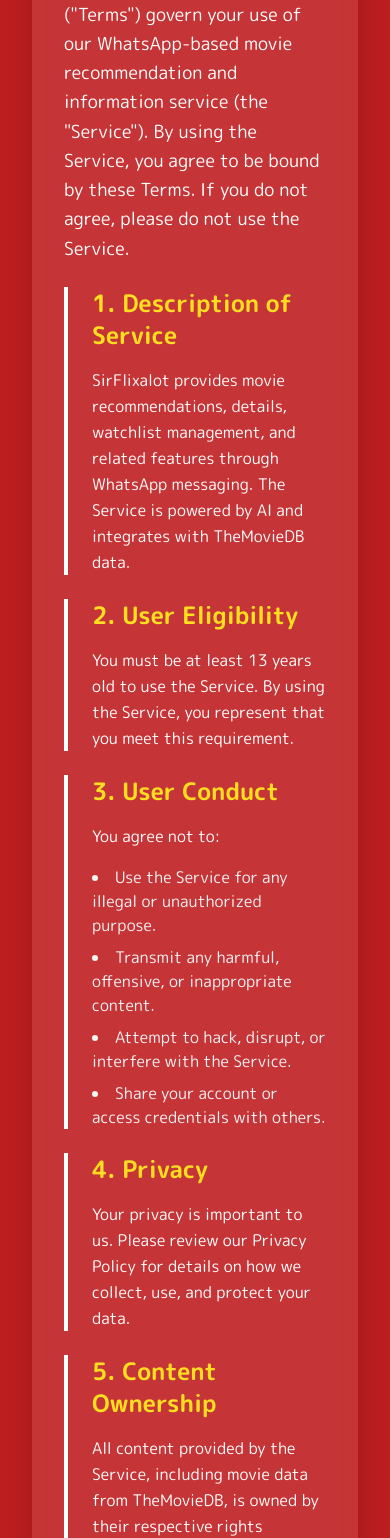
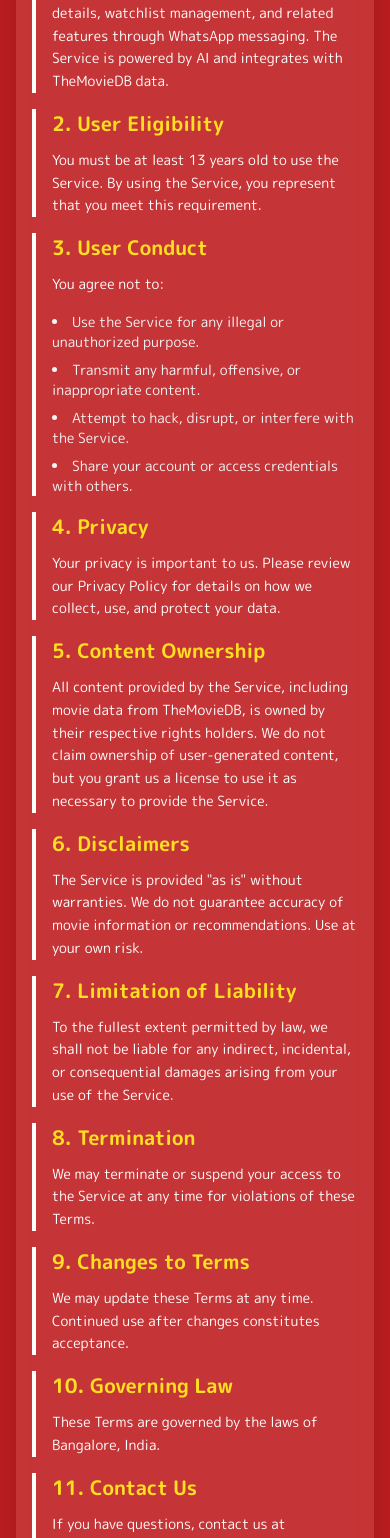
Before and after one commit to KJKunalJadhav/sirflixalot-website, a React (Vite) app: page /terms in a window 390 px wide. Shown: the part 443-1981 px from the top of the page. Built offline with nearby package versions, Linux system fonts and the light colour scheme.

Commit message:
mobile responsiveness added

```diff
--- a/src/App.jsx
+++ b/src/App.jsx
@@ -9,35 +9,35 @@
 
 function Home() {
   return (
-    <div className="container mx-auto h-screen bg-[#bf1e20] flex flex-col items-center justify-center text-white">
+    <div className="container mx-auto min-h-screen bg-[#bf1e20] flex flex-col items-center justify-center text-white px-4">
       <header></header>
 
-      <div className="flex flex-col items-center justify-center ">
-        <h1 className="font-extrabold mb-4 text-6xl text-white text-outline-xl">
+      <div className="flex flex-col items-center justify-center w-full max-w-md">
+        <h1 className="font-extrabold mb-4 text-4xl sm:text-5xl md:text-6xl text-white text-outline-xl text-center">
           WELCOME
         </h1>
-        <h1 className="font-extrabold mb-4 text-6xl text-white text-outline-xl">
+        <h1 className="font-extrabold mb-4 text-4xl sm:text-5xl md:text-6xl text-white text-outline-xl text-center">
           To
         </h1>
-        <div className="flex flex-row justify-center items-center">
+        <div className="flex flex-row justify-center items-center mb-4">
           <img
             src={logo}
             alt="SirFlixAlot Logo"
-            className="w-[267px] h-[400px] p-6 "
+            className="w-48 h-72 sm:w-64 sm:h-96 md:w-[267px] md:h-[400px] p-4 sm:p-6"
           />
         </div>
-        <p className="text-center text-outline text-2xl mb-4">
+        <p className="text-center text-outline text-lg sm:text-xl md:text-2xl mb-4">
           Your WhatsApp AI Entertainment Agent
         </p>
-        <p className="text-center text-outline mb-6 text-xl">
+        <p className="text-center text-outline mb-6 text-base sm:text-lg md:text-xl">
           Powered by TheMovieDB.org
           <br />
           Get spot-on recommendations in your chats
         </p>
       </div>
 
-      <div className="footer mt-8">
-        <ul className="flex flex-wrap justify-center space-x-6 text-sm">
+      <div className="footer mt-8 w-full max-w-md">
+        <ul className="flex flex-wrap justify-center space-x-2 sm:space-x-4 md:space-x-6 text-sm">
           <li>
             <Link to="/about" className="hover:underline">
               About Us
--- a/src/pages/About.jsx
+++ b/src/pages/About.jsx
@@ -3,14 +3,14 @@
 function About() {
   return (
     <div className="min-h-screen bg-gradient-to-br from-[#bf1e20] to-[#bf1e20] text-white">
-      <div className="container mx-auto px-8 py-12">
-        <div className="max-w-4xl mx-auto bg-white/10 backdrop-blur-sm rounded-lg shadow-2xl p-8">
-          <h1 className="text-5xl font-bold mb-8 text-center bg-gradient-to-r from-white to-gray-200 bg-clip-text text-transparent">
+      <div className="container mx-auto px-4 sm:px-6 lg:px-8 py-8 sm:py-12">
+        <div className="max-w-4xl mx-auto bg-white/10 backdrop-blur-sm rounded-lg shadow-2xl p-4 sm:p-6 lg:p-8">
+          <h1 className="text-3xl sm:text-4xl lg:text-5xl font-bold mb-6 sm:mb-8 text-center bg-gradient-to-r from-white to-gray-200 bg-clip-text text-transparent">
             About SirFlixalot
           </h1>
-          <div className="text-left space-y-6">
-            <section className="border-l-4 border-white pl-6">
-              <p className="text-lg leading-relaxed">
+          <div className="text-left space-y-4 sm:space-y-6">
+            <section className="border-l-4 border-white pl-4 sm:pl-6">
+              <p className="text-base sm:text-lg leading-relaxed">
                 SirFlixalot is an intelligent WhatsApp-based movie
                 recommendation bot that brings personalized cinematic
                 experiences directly to your conversations. Built with
@@ -20,11 +20,11 @@
               </p>
             </section>
 
-            <section className="border-l-4 border-white pl-6">
-              <h2 className="text-2xl font-semibold mb-4 text-yellow-300">
+            <section className="border-l-4 border-white pl-4 sm:pl-6">
+              <h2 className="text-xl sm:text-2xl font-semibold mb-3 sm:mb-4 text-yellow-300">
                 What We Do
               </h2>
-              <ul className="list-disc list-inside space-y-2 text-gray-100">
+              <ul className="list-disc list-inside space-y-2 text-gray-100 text-sm sm:text-base">
                 <li>
                   Conversational AI: Engage in natural language conversations
                   about movies, genres, actors, and moods
@@ -44,11 +44,11 @@
               </ul>
             </section>
 
-            <section className="border-l-4 border-white pl-6">
-              <h2 className="text-2xl font-semibold mb-4 text-yellow-300">
+            <section className="border-l-4 border-white pl-4 sm:pl-6">
+              <h2 className="text-xl sm:text-2xl font-semibold mb-3 sm:mb-4 text-yellow-300">
                 Our Technology
               </h2>
-              <ul className="list-disc list-inside space-y-2 text-gray-100">
+              <ul className="list-disc list-inside space-y-2 text-gray-100 text-sm sm:text-base">
                 <li>
                   Advanced AI Frameworks: Modern conversational AI and machine
                   learning technologies
@@ -60,11 +60,11 @@
               </ul>
             </section>
 
-            <section className="border-l-4 border-white pl-6">
-              <h2 className="text-2xl font-semibold mb-4 text-yellow-300">
+            <section className="border-l-4 border-white pl-4 sm:pl-6">
+              <h2 className="text-xl sm:text-2xl font-semibold mb-3 sm:mb-4 text-yellow-300">
                 Key Features
               </h2>
-              <ul className="list-disc list-inside space-y-2 text-gray-100">
+              <ul className="list-disc list-inside space-y-2 text-gray-100 text-sm sm:text-base">
                 <li>
                   Genre-based, actor-based, and mood-based recommendations
                 </li>
@@ -77,33 +77,33 @@
               </ul>
             </section>
 
-            <section className="border-l-4 border-white pl-6">
-              <h2 className="text-2xl font-semibold mb-4 text-yellow-300">
+            <section className="border-l-4 border-white pl-4 sm:pl-6">
+              <h2 className="text-xl sm:text-2xl font-semibold mb-3 sm:mb-4 text-yellow-300">
                 Free to Use
               </h2>
-              <p className="text-lg leading-relaxed">
+              <p className="text-base sm:text-lg leading-relaxed">
                 SirFlixalot is completely free to use. Get personalized movie
                 recommendations anytime through WhatsApp without any
                 subscription fees or hidden costs.
               </p>
             </section>
 
-            <section className="border-l-4 border-white pl-6">
-              <h2 className="text-2xl font-semibold mb-4 text-yellow-300">
+            <section className="border-l-4 border-white pl-4 sm:pl-6">
+              <h2 className="text-xl sm:text-2xl font-semibold mb-3 sm:mb-4 text-yellow-300">
                 Data Sources
               </h2>
-              <p className="text-lg leading-relaxed">
+              <p className="text-base sm:text-lg leading-relaxed">
                 All movie data is sourced from The Movie Database (TMDb) and
                 other reputable entertainment databases to ensure accuracy and
                 up-to-date information.
               </p>
             </section>
 
-            <section className="border-l-4 border-white pl-6">
-              <h2 className="text-2xl font-semibold mb-4 text-yellow-300">
+            <section className="border-l-4 border-white pl-4 sm:pl-6">
+              <h2 className="text-xl sm:text-2xl font-semibold mb-3 sm:mb-4 text-yellow-300">
                 Built by Fynance Technologies
               </h2>
-              <p className="text-lg leading-relaxed">
+              <p className="text-base sm:text-lg leading-relaxed">
                 SirFlixalot was created by Fynance Technologies, a company
                 passionate about combining AI with entertainment to make movie
                 discovery more intuitive and enjoyable. Whether you're looking
@@ -112,10 +112,10 @@
               </p>
             </section>
           </div>
-          <div className="text-center mt-12">
+          <div className="text-center mt-8 sm:mt-12">
             <a
               href="/"
-              className="inline-block px-8 py-3 bg-white text-[#bf1e20] font-semibold rounded-full hover:bg-gray-200 transition duration-300 shadow-lg"
+              className="inline-block px-6 sm:px-8 py-3 bg-white text-[#bf1e20] font-semibold rounded-full hover:bg-gray-200 transition duration-300 shadow-lg text-sm sm:text-base"
             >
               Back to Home
             </a>
--- a/src/pages/Contact.jsx
+++ b/src/pages/Contact.jsx
@@ -6,33 +6,35 @@
 function Contact() {
   return (
     <div className="min-h-screen bg-gradient-to-br from-[#bf1e20] to-[#bf1e20] text-white">
-      <div className="container mx-auto px-8 py-12">
-        <div className="max-w-4xl mx-auto bg-white/10 backdrop-blur-sm rounded-lg shadow-2xl p-8">
-          <h1 className="text-5xl font-bold mb-8 text-center bg-gradient-to-r from-white to-gray-200 bg-clip-text text-transparent">
+      <div className="container mx-auto px-4 sm:px-6 lg:px-8 py-8 sm:py-12">
+        <div className="max-w-4xl mx-auto bg-white/10 backdrop-blur-sm rounded-lg shadow-2xl p-4 sm:p-6 lg:p-8">
+          <h1 className="text-3xl sm:text-4xl lg:text-5xl font-bold mb-6 sm:mb-8 text-center bg-gradient-to-r from-white to-gray-200 bg-clip-text text-transparent">
             Contact Us
           </h1>
-          <div className="text-left space-y-6">
-            <p className="text-lg leading-relaxed">
-              Have questions about SirFlixalot? Reach out to us! We're here to help with your entertainment needs.
+          <div className="text-left space-y-4 sm:space-y-6">
+            <p className="text-base sm:text-lg leading-relaxed">
+              Have questions about SirFlixalot? Reach out to us! We're here to
+              help with your entertainment needs.
             </p>
-            <section className="border-l-4 border-white pl-6">
-              <h2 className="text-2xl font-semibold mb-4 text-yellow-300">
+            <section className="border-l-4 border-white pl-4 sm:pl-6">
+              <h2 className="text-xl sm:text-2xl font-semibold mb-3 sm:mb-4 text-yellow-300">
                 Get in Touch
               </h2>
-              <div className="bg-white/20 rounded-lg p-4 space-y-2">
-                <p>
+              <div className="bg-white/20 rounded-lg p-3 sm:p-4 space-y-2">
+                <p className="text-sm sm:text-base">
                   <strong>Email:</strong> {supportEmail}
                 </p>
-                <p>
-                  <strong>WhatsApp:</strong> Add our bot directly in WhatsApp for support.
+                <p className="text-sm sm:text-base">
+                  <strong>WhatsApp:</strong> Add our bot directly in WhatsApp
+                  for support.
                 </p>
               </div>
             </section>
           </div>
-          <div className="text-center mt-12">
+          <div className="text-center mt-8 sm:mt-12">
             <a
               href="/"
-              className="inline-block px-8 py-3 bg-white text-[#bf1e20] font-semibold rounded-full hover:bg-gray-200 transition duration-300 shadow-lg"
+              className="inline-block px-6 sm:px-8 py-3 bg-white text-[#bf1e20] font-semibold rounded-full hover:bg-gray-200 transition duration-300 shadow-lg text-sm sm:text-base"
             >
               Back to Home
             </a>
@@ -42,5 +44,4 @@
     </div>
   );
 }
-
 export default Contact;
--- a/src/pages/Terms.jsx
+++ b/src/pages/Terms.jsx
@@ -6,47 +6,49 @@
 function Terms() {
   return (
     <div className="min-h-screen bg-gradient-to-br from-[#bf1e20] to-[#bf1e20] text-white">
-      <div className="container mx-auto px-8 py-12">
-        <div className="max-w-4xl mx-auto bg-white/10 backdrop-blur-sm rounded-lg shadow-2xl p-8">
-          <h1 className="text-5xl font-bold mb-8 text-center bg-gradient-to-r from-white to-gray-200 bg-clip-text text-transparent">
+      <div className="container mx-auto px-4 sm:px-6 lg:px-8 py-8 sm:py-12">
+        <div className="max-w-4xl mx-auto bg-white/10 backdrop-blur-sm rounded-lg shadow-2xl p-4 sm:p-6 lg:p-8">
+          <h1 className="text-3xl sm:text-4xl lg:text-5xl font-bold mb-6 sm:mb-8 text-center bg-gradient-to-r from-white to-gray-200 bg-clip-text text-transparent">
             Terms and Conditions for SirFlixalot
           </h1>
-          <div className="text-left space-y-6">
-            <p className="text-lg italic text-gray-200">
+          <div className="text-left space-y-4 sm:space-y-6">
+            <p className="text-base sm:text-lg italic text-gray-200">
               Effective Date: October 13, 2025
             </p>
-            <p className="text-lg leading-relaxed">
+            <p className="text-base sm:text-lg leading-relaxed">
               Welcome to SirFlixalot! These Terms and Conditions ("Terms")
               govern your use of our WhatsApp-based movie recommendation and
               information service (the "Service"). By using the Service, you
               agree to be bound by these Terms. If you do not agree, please do
               not use the Service.
             </p>
-            <section className="border-l-4 border-white pl-6">
-              <h2 className="text-2xl font-semibold mb-4 text-yellow-300">
+            <section className="border-l-4 border-white pl-4 sm:pl-6">
+              <h2 className="text-xl sm:text-2xl font-semibold mb-3 sm:mb-4 text-yellow-300">
                 1. Description of Service
               </h2>
-              <p className="leading-relaxed">
+              <p className="leading-relaxed text-sm sm:text-base">
                 SirFlixalot provides movie recommendations, details, watchlist
                 management, and related features through WhatsApp messaging. The
                 Service is powered by AI and integrates with TheMovieDB data.
               </p>
             </section>
-            <section className="border-l-4 border-white pl-6">
-              <h2 className="text-2xl font-semibold mb-4 text-yellow-300">
+            <section className="border-l-4 border-white pl-4 sm:pl-6">
+              <h2 className="text-xl sm:text-2xl font-semibold mb-3 sm:mb-4 text-yellow-300">
                 2. User Eligibility
               </h2>
-              <p className="leading-relaxed">
+              <p className="leading-relaxed text-sm sm:text-base">
                 You must be at least 13 years old to use the Service. By using
                 the Service, you represent that you meet this requirement.
               </p>
             </section>
-            <section className="border-l-4 border-white pl-6">
-              <h2 className="text-2xl font-semibold mb-4 text-yellow-300">
+            <section className="border-l-4 border-white pl-4 sm:pl-6">
+              <h2 className="text-xl sm:text-2xl font-semibold mb-3 sm:mb-4 text-yellow-300">
                 3. User Conduct
               </h2>
-              <p className="mb-4 leading-relaxed">You agree not to:</p>
-              <ul className="list-disc list-inside space-y-2 text-gray-100">
+              <p className="mb-4 leading-relaxed text-sm sm:text-base">
+                You agree not to:
+              </p>
+              <ul className="list-disc list-inside space-y-2 text-gray-100 text-sm sm:text-base">
                 <li>
                   Use the Service for any illegal or unauthorized purpose.
                 </li>
@@ -59,90 +61,90 @@
                 <li>Share your account or access credentials with others.</li>
               </ul>
             </section>
-            <section className="border-l-4 border-white pl-6">
-              <h2 className="text-2xl font-semibold mb-4 text-yellow-300">
+            <section className="border-l-4 border-white pl-4 sm:pl-6">
+              <h2 className="text-xl sm:text-2xl font-semibold mb-3 sm:mb-4 text-yellow-300">
                 4. Privacy
               </h2>
-              <p className="leading-relaxed">
+              <p className="leading-relaxed text-sm sm:text-base">
                 Your privacy is important to us. Please review our Privacy
                 Policy for details on how we collect, use, and protect your
                 data.
               </p>
             </section>
-            <section className="border-l-4 border-white pl-6">
-              <h2 className="text-2xl font-semibold mb-4 text-yellow-300">
+            <section className="border-l-4 border-white pl-4 sm:pl-6">
+              <h2 className="text-xl sm:text-2xl font-semibold mb-3 sm:mb-4 text-yellow-300">
                 5. Content Ownership
               </h2>
-              <p className="leading-relaxed">
+              <p className="leading-relaxed text-sm sm:text-base">
                 All content provided by the Service, including movie data from
                 TheMovieDB, is owned by their respective rights holders. We do
                 not claim ownership of user-generated content, but you grant us
                 a license to use it as necessary to provide the Service.
               </p>
             </section>
-            <section className="border-l-4 border-white pl-6">
-              <h2 className="text-2xl font-semibold mb-4 text-yellow-300">
+            <section className="border-l-4 border-white pl-4 sm:pl-6">
+              <h2 className="text-xl sm:text-2xl font-semibold mb-3 sm:mb-4 text-yellow-300">
                 6. Disclaimers
               </h2>
-              <p className="leading-relaxed">
+              <p className="leading-relaxed text-sm sm:text-base">
                 The Service is provided "as is" without warranties. We do not
                 guarantee accuracy of movie information or recommendations. Use
                 at your own risk.
               </p>
             </section>
-            <section className="border-l-4 border-white pl-6">
-              <h2 className="text-2xl font-semibold mb-4 text-yellow-300">
+            <section className="border-l-4 border-white pl-4 sm:pl-6">
+              <h2 className="text-xl sm:text-2xl font-semibold mb-3 sm:mb-4 text-yellow-300">
                 7. Limitation of Liability
               </h2>
-              <p className="leading-relaxed">
+              <p className="leading-relaxed text-sm sm:text-base">
                 To the fullest extent permitted by law, we shall not be liable
                 for any indirect, incidental, or consequential damages arising
                 from your use of the Service.
               </p>
             </section>
-            <section className="border-l-4 border-white pl-6">
-              <h2 className="text-2xl font-semibold mb-4 text-yellow-300">
+            <section className="border-l-4 border-white pl-4 sm:pl-6">
+              <h2 className="text-xl sm:text-2xl font-semibold mb-3 sm:mb-4 text-yellow-300">
                 8. Termination
               </h2>
-              <p className="leading-relaxed">
+              <p className="leading-relaxed text-sm sm:text-base">
                 We may terminate or suspend your access to the Service at any
                 time for violations of these Terms.
               </p>
             </section>
-            <section className="border-l-4 border-white pl-6">
-              <h2 className="text-2xl font-semibold mb-4 text-yellow-300">
+            <section className="border-l-4 border-white pl-4 sm:pl-6">
+              <h2 className="text-xl sm:text-2xl font-semibold mb-3 sm:mb-4 text-yellow-300">
                 9. Changes to Terms
               </h2>
-              <p className="leading-relaxed">
+              <p className="leading-relaxed text-sm sm:text-base">
                 We may update these Terms at any time. Continued use after
                 changes constitutes acceptance.
               </p>
             </section>
-            <section className="border-l-4 border-white pl-6">
-              <h2 className="text-2xl font-semibold mb-4 text-yellow-300">
+            <section className="border-l-4 border-white pl-4 sm:pl-6">
+              <h2 className="text-xl sm:text-2xl font-semibold mb-3 sm:mb-4 text-yellow-300">
                 10. Governing Law
               </h2>
-              <p className="leading-relaxed">
+              <p className="leading-relaxed text-sm sm:text-base">
                 These Terms are governed by the laws of Bangalore, India.
               </p>
             </section>
-            <section className="border-l-4 border-white pl-6">
-              <h2 className="text-2xl font-semibold mb-4 text-yellow-300">
+            <section className="border-l-4 border-white pl-4 sm:pl-6">
+              <h2 className="text-xl sm:text-2xl font-semibold mb-3 sm:mb-4 text-yellow-300">
                 11. Contact Us
               </h2>
-              <p className="leading-relaxed">
+              <p className="leading-relaxed text-sm sm:text-base">
                 If you have questions, contact us at {supportEmail}.
               </p>
-              <p className="mt-4 leading-relaxed">
+              <p className="mt-4 leading-relaxed text-sm sm:text-base">
                 By using SirFlixalot, you acknowledge that you have read and
                 understood these Terms.
               </p>
             </section>
           </div>
-          <div className="text-center mt-12">
+          <div className="text-center mt-8 sm:mt-12">
             <a
               href="/"
-              className="inline-block px-8 py-3 bg-white text-[#bf1e20] font-semibold rounded-full hover:bg-gray-200 transition duration-300 shadow-lg"
+              className="inline-block px-6 sm:px-8 py-3 bg-white text-[#bf1e20] font-semibold rounded-full hover:bg-gray-200 transition duration-300 shadow-lg text-sm sm:text-base"
             >
               Back to Home
             </a>
```
Also changed, not shown: src/pages/Privacy.jsx (+43 -43 lines).
